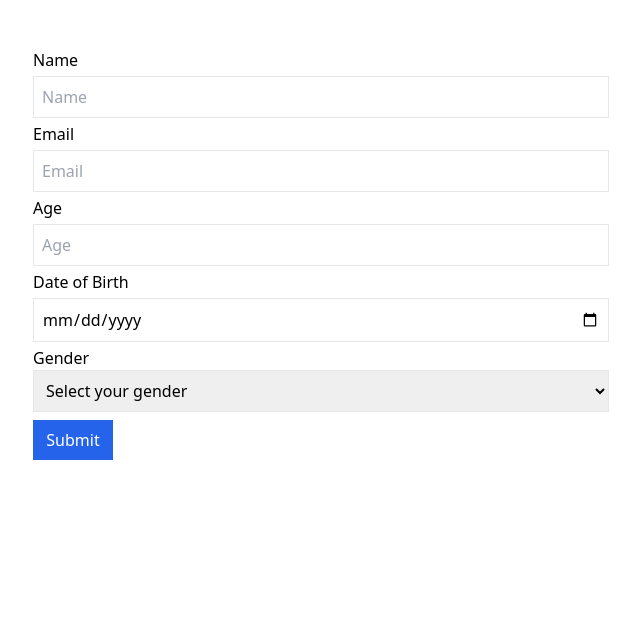
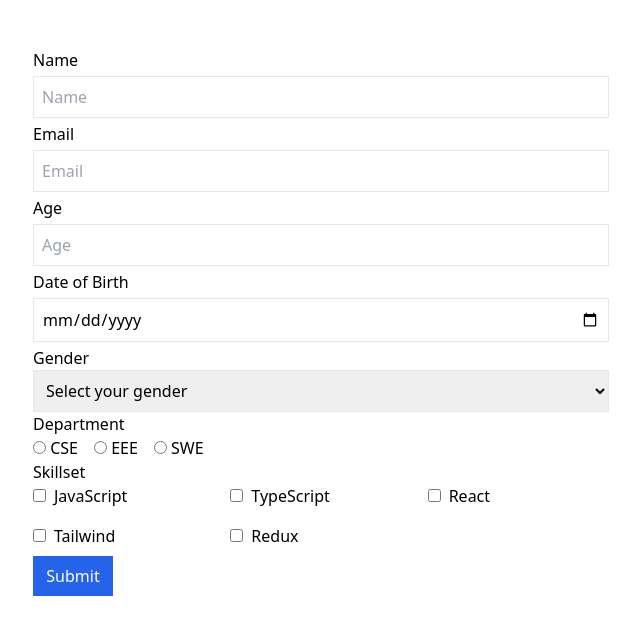
Before and after one commit to hrhabib07/react-hook-form-practice, a React (Vite) app: page / in a window 1280 px wide. Shown: the top 634 px of the page, without its empty margins (319-959 px from the left). Built offline with nearby package versions, Linux system fonts and the light colour scheme.

Commit message:
simple react hook form implimantation completed

```diff
--- a/src/form/NativeForm.tsx
+++ b/src/form/NativeForm.tsx
@@ -11,6 +11,10 @@ const nativeFormInputSchema = z.object({
   gender: z.enum(["male", "female"], {
     required_error: "Please select a gender",
   }),
+  department: z.enum(["cse", "eee", "swe"]),
+  skillset: z
+    .array(z.enum(["javascript", "typescript", "react", "tailwind", "redux"]))
+    .min(3),
 });
 
 type TNativeFormInputs = z.infer<typeof nativeFormInputSchema>;
@@ -97,6 +101,101 @@ const NativeForm = () => {
           />
         </div>
 
+        <div className="flex flex-col">
+          <label htmlFor="department">Department</label>
+          <div className="flex gap-4">
+            <label htmlFor="cse">
+              <input
+                type="radio"
+                id="cse"
+                {...register("department")}
+                value="cse"
+              />{" "}
+              CSE
+            </label>
+            <label htmlFor="eee">
+              <input
+                type="radio"
+                {...register("department")}
+                id="eee"
+                value="eee"
+              />{" "}
+              EEE
+            </label>
+            <label htmlFor="swe">
+              <input
+                type="radio"
+                {...register("department")}
+                id="swe"
+                value="swe"
+              />{" "}
+              SWE
+            </label>
+          </div>
+          <ErrorMessage
+            errors={errors}
+            name="department"
+            render={({ message }) => <p className="text-red-500">{message}</p>}
+          />
+        </div>
+
+        <div>
+          <label htmlFor="skillset">Skillset</label>
+          <div className="grid grid-cols-3 gap-4">
+            <label>
+              <input
+                type="checkbox"
+                value="javascript"
+                {...register("skillset")}
+                className="mr-2"
+              />
+              JavaScript
+            </label>
+            <label>
+              <input
+                type="checkbox"
+                value="typescript"
+                {...register("skillset")}
+                className="mr-2"
+              />
+              TypeScript
+            </label>
+            <label>
+              <input
+                type="checkbox"
+                value="react"
+                {...register("skillset")}
+                className="mr-2"
+              />
+              React
+            </label>
+            <label>
+              <input
+                type="checkbox"
+                value="tailwind"
+                {...register("skillset")}
+                className="mr-2"
+              />
+              Tailwind
+            </label>
+            <label>
+              <input
+                type="checkbox"
+                value="redux"
+                {...register("skillset")}
+                className="mr-2"
+              />
+              Redux
+            </label>
+          </div>
+
+          <ErrorMessage
+            errors={errors}
+            name="skillset"
+            render={({ message }) => <p className="text-red-500">{message}</p>}
+          />
+        </div>
+
         <button type="submit" className="bg-blue-600 text-white w-20 p-2 my-2">
           Submit
         </button>
```
